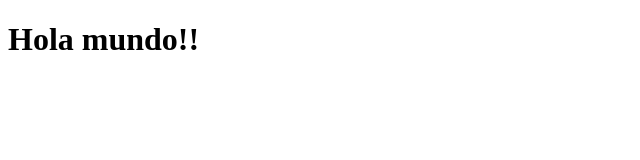
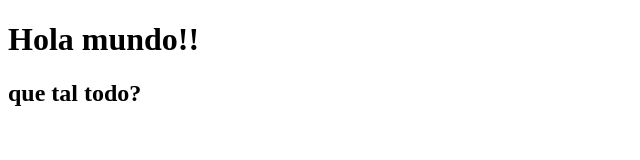
Before and after one commit to necaro55/clasehtml, a plain HTML site: page index.html in a window 1280 px wide. Shown: the whole page, without its empty margins (0-640 px from the left). Drawn offline with Linux system fonts and the light colour scheme.

Commit message:
Update index.html

```diff
--- a/index.html
+++ b/index.html
@@ -3,5 +3,6 @@
 </HEAD>
 <BODY>
 <h1> Hola mundo!!</h1>
+  <h2>que tal todo?</h2>
 </BODY>
 </HTML>
```
